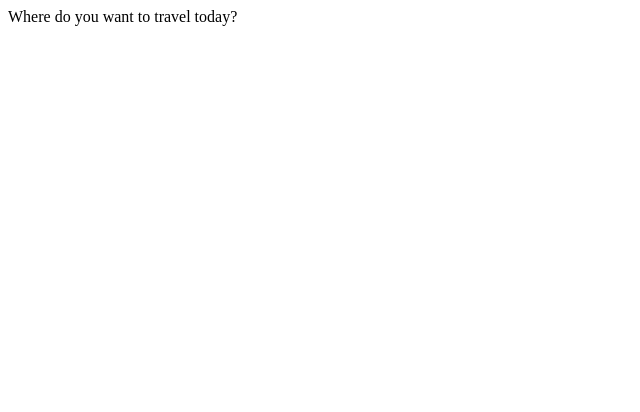
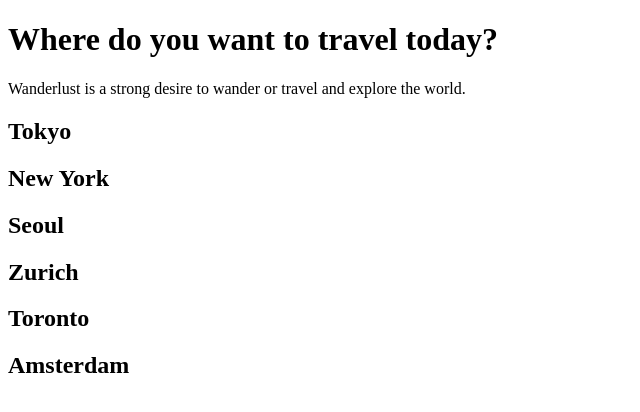
Before and after one commit to loonarium/wanderlust, a plain HTML site: page index.html in a window 1280 px wide. Shown: the whole page, without its empty margins (0-640 px from the left). Drawn offline with Linux system fonts and the light colour scheme.

Commit message:
Added cities section

```diff
--- a/index.html
+++ b/index.html
@@ -5,6 +5,17 @@
     <title>Wanderlust</title>
 </head>
 <body>
-    Where do you want to travel today?
+    <h1>Where do you want to travel today?</h1>
+    <p><span>Wanderlust</span> is a strong desire to wander or travel and explore the world.</p>
+
+    <section class="cities">
+    <h2>Tokyo</h2>
+    <h2>New York</h2>
+    <h2>Seoul</h2>
+    <h2>Zurich</h2>
+    <h2>Toronto</h2>
+    <h2>Amsterdam</h2>
+    </section>
+
 </body>
 </html>
```
